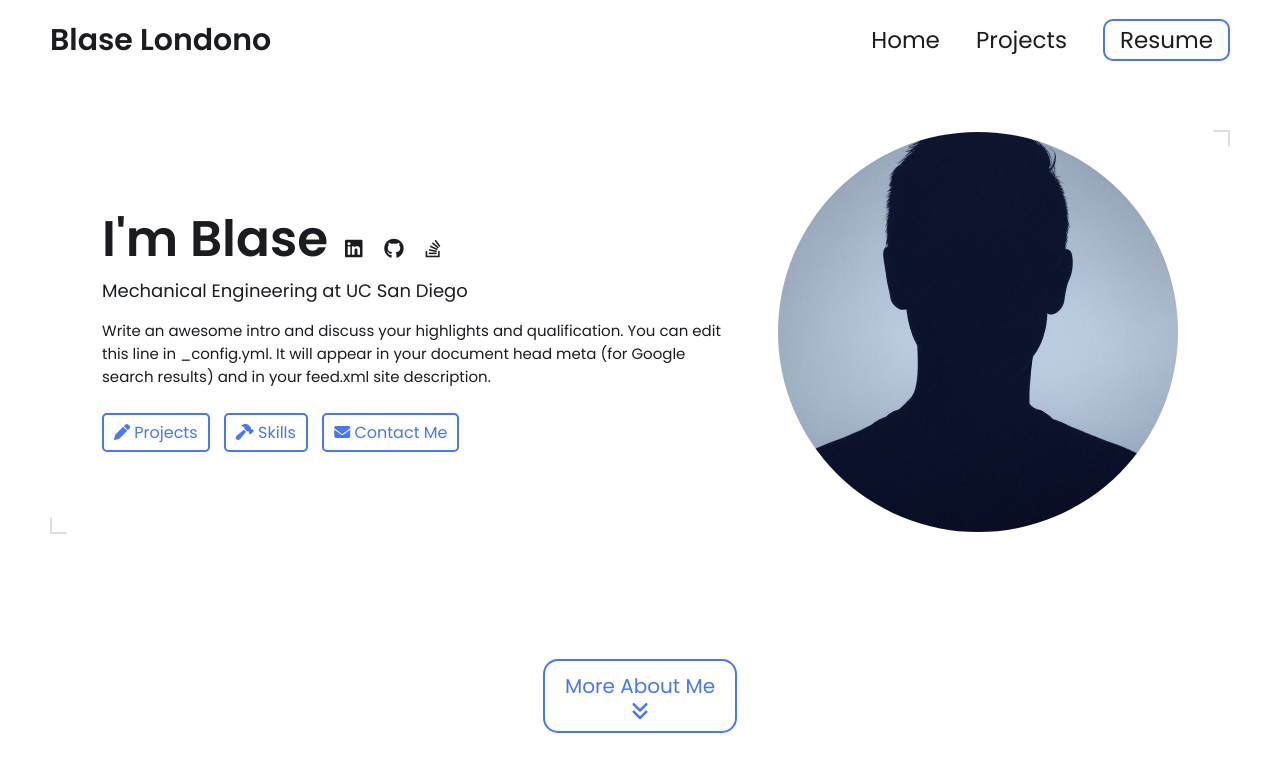
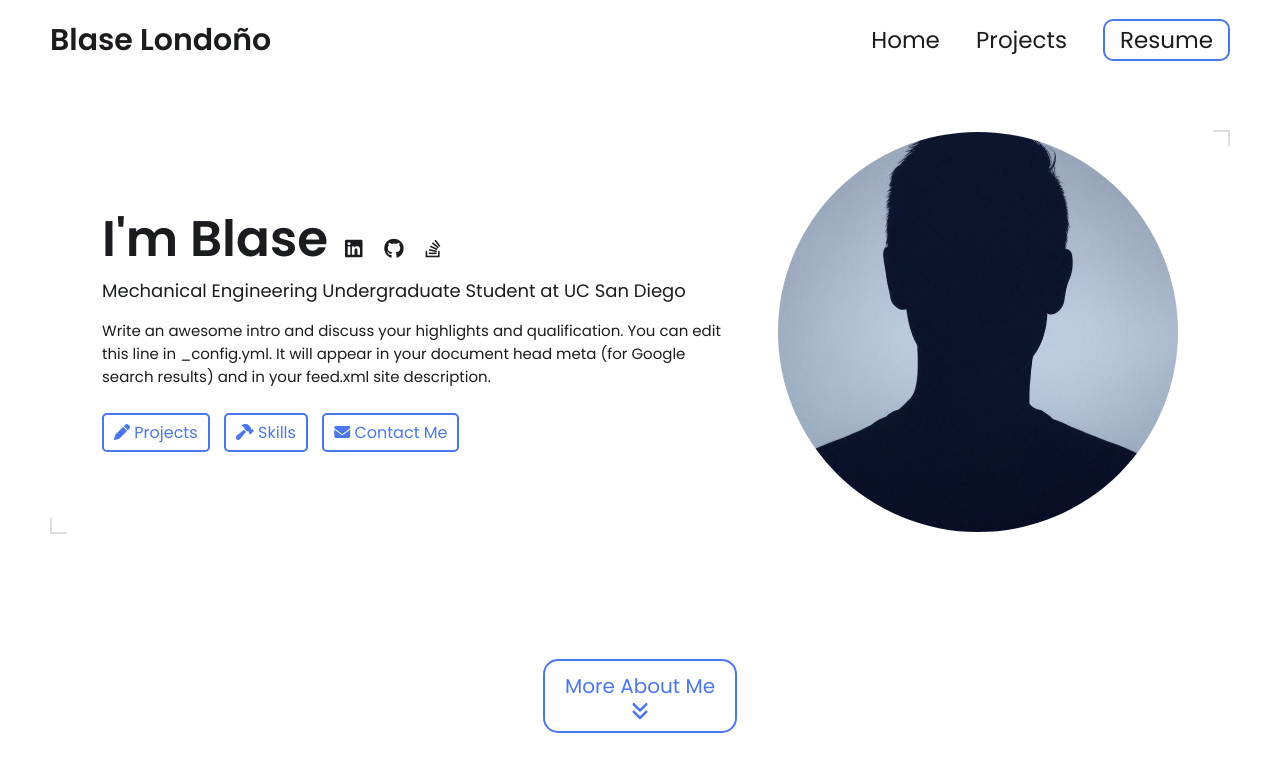
Before and after one commit to blasejlondono/blasejlondono.github.io, a Jekyll site: the page built from index.html, in a window 1280 px wide and 900 px high. Shown: the top 772 px of the window. Built offline with Jekyll 4.4.1, drawn with Linux system fonts in a browser that asks for light colours.

Commit message:
Update _config.yml

```diff
--- a/_config.yml
+++ b/_config.yml
@@ -7,13 +7,13 @@
 
 # Main Page Setup
 
-title: Blase Londono's Portfolio # This is what shows up in the tab of the browser
+title: Blase Londoño's Portfolio # This is what shows up in the tab of the browser
 
 
 
 # Hero Section
-name: Blase Londono
-headline: Mechanical Engineering at UC San Diego
+name: Blase Londoño
+headline: Mechanical Engineering Undergraduate Student at UC San Diego
 description: >- # dont remove this line. this will ignore all new lines until the next section
   Write an awesome intro and discuss your highlights and qualification. You can edit this
   line in _config.yml. It will appear in your document head meta (for
```
